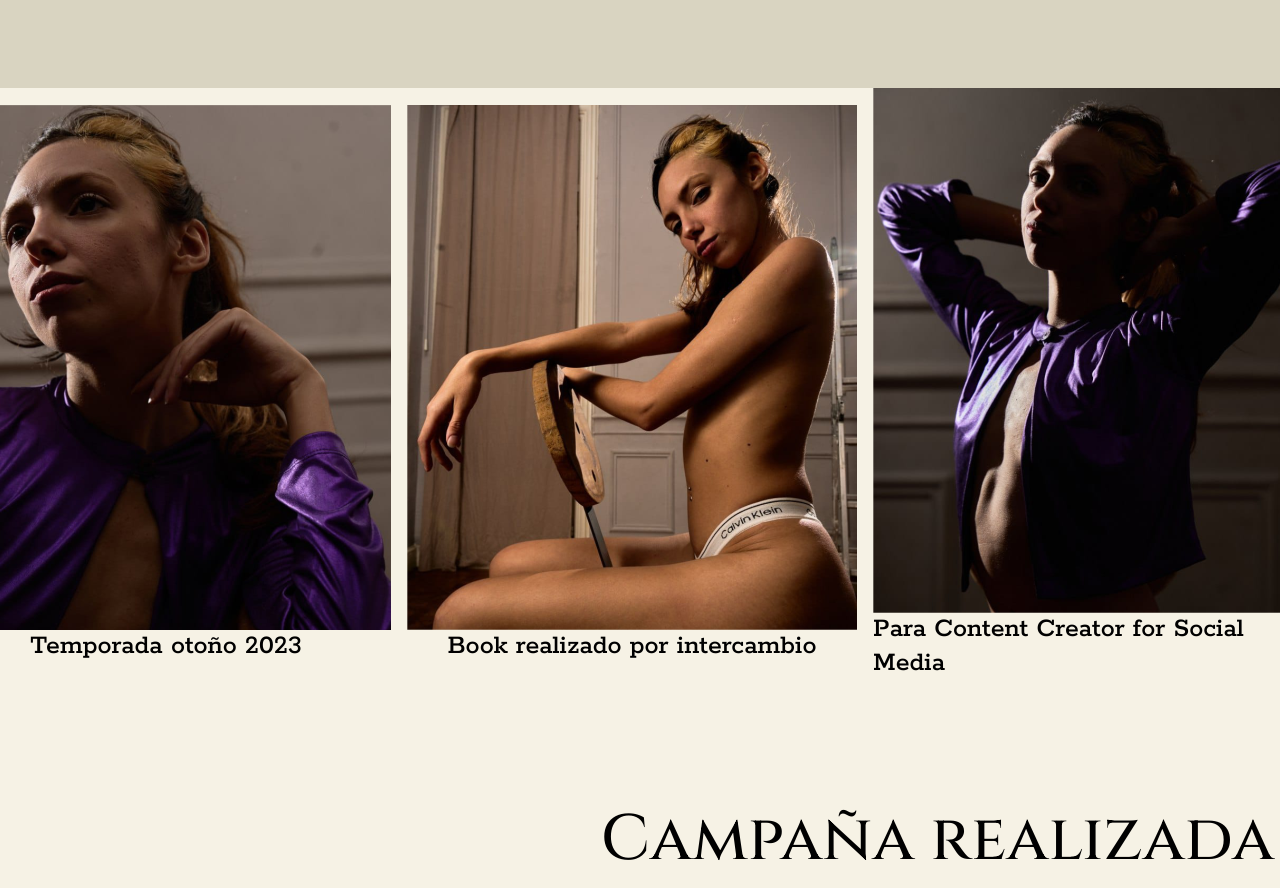
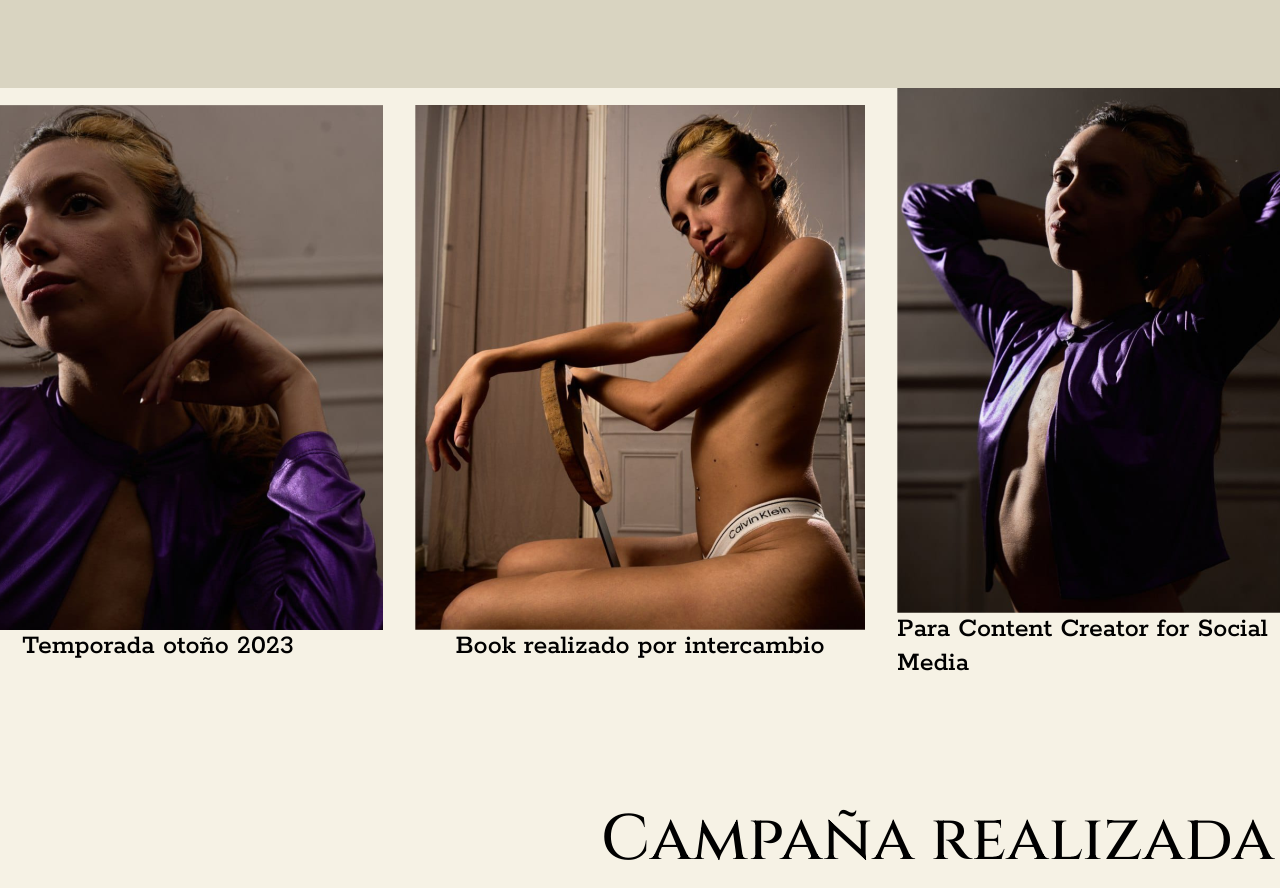
Before and after one commit to Zven94/mar-portfolio, a website: page index.html in a window 1280 px wide. Shown: the part 1512-2400 px from the top of the page. Drawn offline with nearby package versions, Linux system fonts and the light colour scheme.

Commit message:
updated stlye for movile

```diff
--- a/index.html
+++ b/index.html
@@ -59,15 +59,15 @@
     <section class="w-100 d-flex flex-column justify-content-center align-items-center section-3" id="miTrabajo">
       <div class=" w-100 h-100 d-flex flex-column justify-content-between align-items-center">
         <div class="d-flex justify-content-center section-3-div">
-          <div class="me-3 d-flex flex-column justify-content-center align-items-center">
+          <div class="me-3 ms-3 d-flex flex-column justify-content-center align-items-center">
             <img src="./assets/images/image-3-1.png" alt="" class="image-3-1">
             <h3 class="section-3-h3">Temporada otoño 2023</h3>
           </div>
-          <div class="me-3 d-flex flex-column justify-content-center align-items-center">
+          <div class="me-3 ms-3 d-flex flex-column justify-content-center align-items-center">
             <img src="./assets/images/image-3-2.png" alt="" class="image-3-2">
             <h3 class="section-3-h3">Book realizado por intercambio</h3>
           </div>
-          <div class="me-3 d-flex flex-column justify-content-center align-items-center">
+          <div class="me-3 ms-3 d-flex flex-column justify-content-center align-items-center">
             <img src="./assets/images/image-3-3.png" alt="" class="image-3-3">
             <h3 class="section-3-h3">Para Content Creator for Social Media</h3>
           </div>
```
